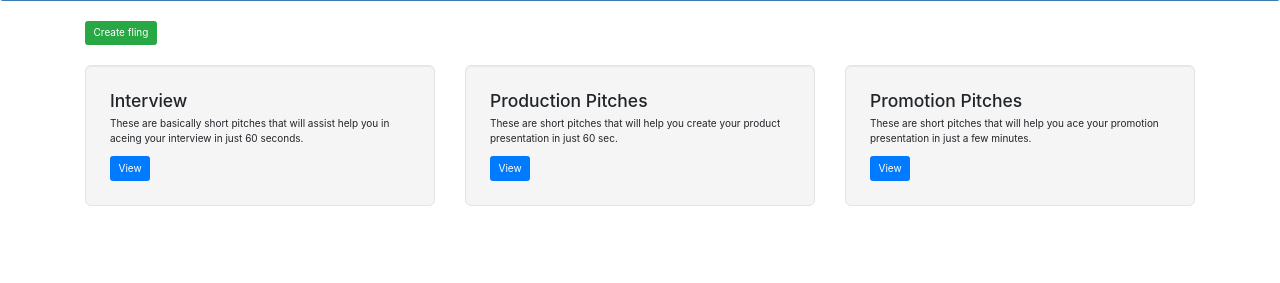
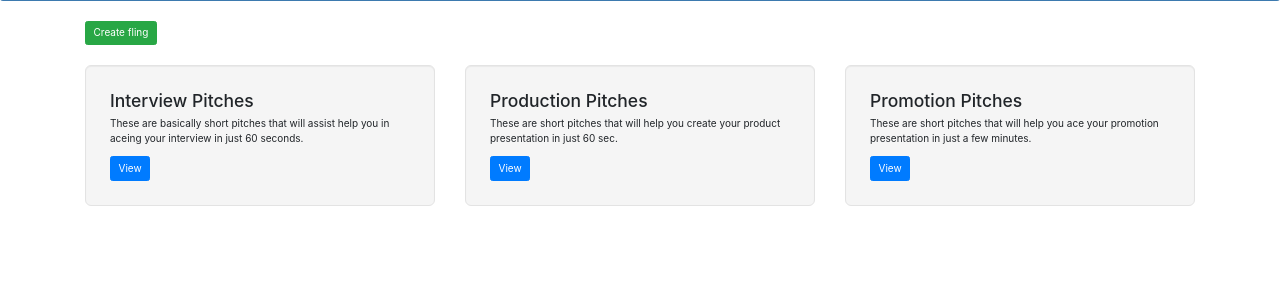
Before and after one commit to xystus45/Pitches, a Flask app: page / in a window 1280 px wide. Shown: the part 362-645 px from the top of the page. Run offline with Flask 2, Linux system fonts and the light colour scheme; data that the repository does not hold is empty; some libraries are stand-ins or nearby versions.

Commit message:
add changes

```diff
--- a/app/templates/index.html
+++ b/app/templates/index.html
@@ -14,7 +14,7 @@
     <div class="row">
         <div class="col-md-4">
             <div class="well well-lg">
-                <h3>Interview </h3>
+                <h3>Interview Pitches</h3>
                 <p>These are basically short pitches that will assist help you  in aceing your interview in just 60 seconds.</p>
                 <a href="{{url_for('main.interview_pitches')}}" class="btn btn-primary -center">View</a>
             </div>
```
